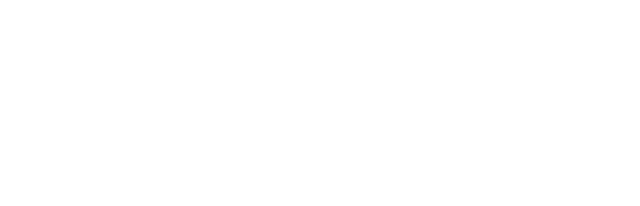
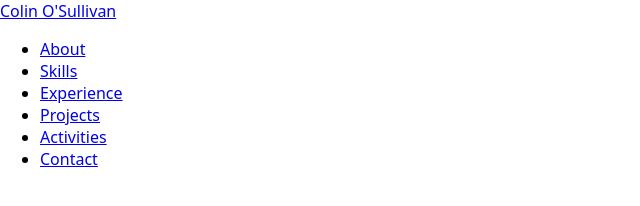
Before and after one commit to osullc2/MyPortfolio, a plain HTML site: page index.html in a window 1280 px wide. Shown: the whole page, without its empty margins (0-640 px from the left). Drawn offline with Linux system fonts and the light colour scheme.

Commit message:
feat: add HTML scaffold

```diff
--- a/index.html
+++ b/index.html
@@ -10,8 +10,56 @@
     <link rel="stylesheet" href="styles/main.css" />
   </head>
   <body>
-    <!-- Structure and content will be added in subsequent commits -->
+    <header>
+      <nav>
+        <div class="nav-brand">
+          <a href="#hero">Colin O'Sullivan</a>
+        </div>
+        <ul class="nav-links">
+          <li><a href="#about">About</a></li>
+          <li><a href="#skills">Skills</a></li>
+          <li><a href="#experience">Experience</a></li>
+          <li><a href="#projects">Projects</a></li>
+          <li><a href="#activities">Activities</a></li>
+          <li><a href="#contact">Contact</a></li>
+        </ul>
+      </nav>
+    </header>
+
+    <main>
+      <section id="hero">
+        <!-- Hero content will be added in next commit -->
+      </section>
+
+      <section id="about">
+        <!-- About and education content will be added later -->
+      </section>
+
+      <section id="skills">
+        <!-- Skills content will be added later -->
+      </section>
+
+      <section id="experience">
+        <!-- Experience timeline will be added later -->
+      </section>
+
+      <section id="projects">
+        <!-- Projects grid will be added later -->
+      </section>
+
+      <section id="activities">
+        <!-- Activities list will be added later -->
+      </section>
+
+      <section id="contact">
+        <!-- Contact information will be added later -->
+      </section>
+    </main>
+
+    <footer>
+      <!-- Footer content will be added later -->
+    </footer>
 
     <script src="scripts/main.js"></script>
   </body>
-  </html>
+</html>
```
